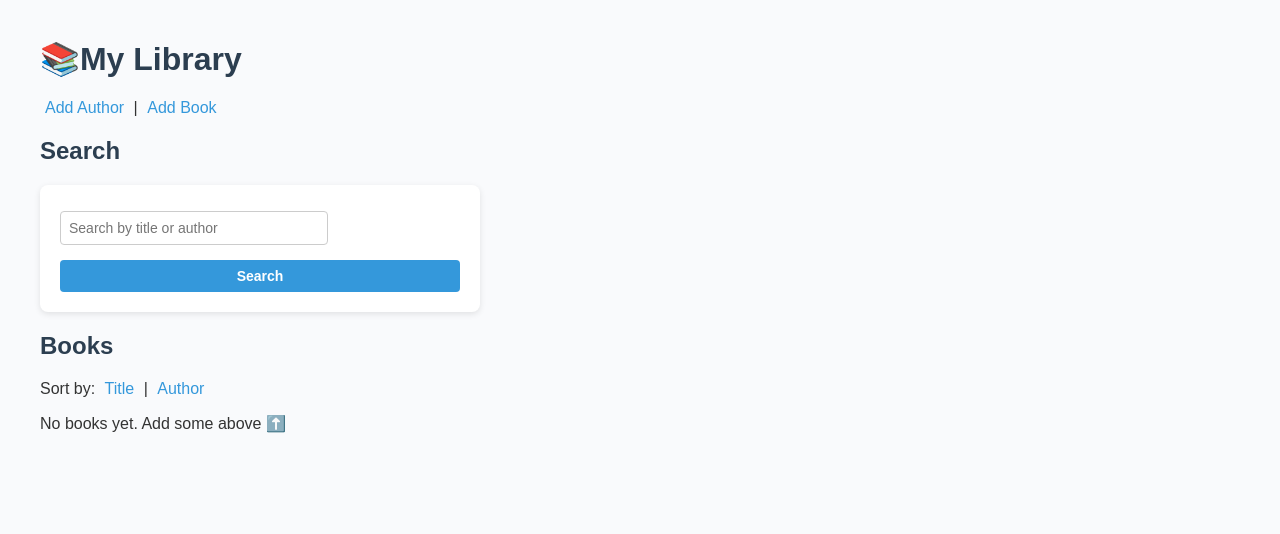
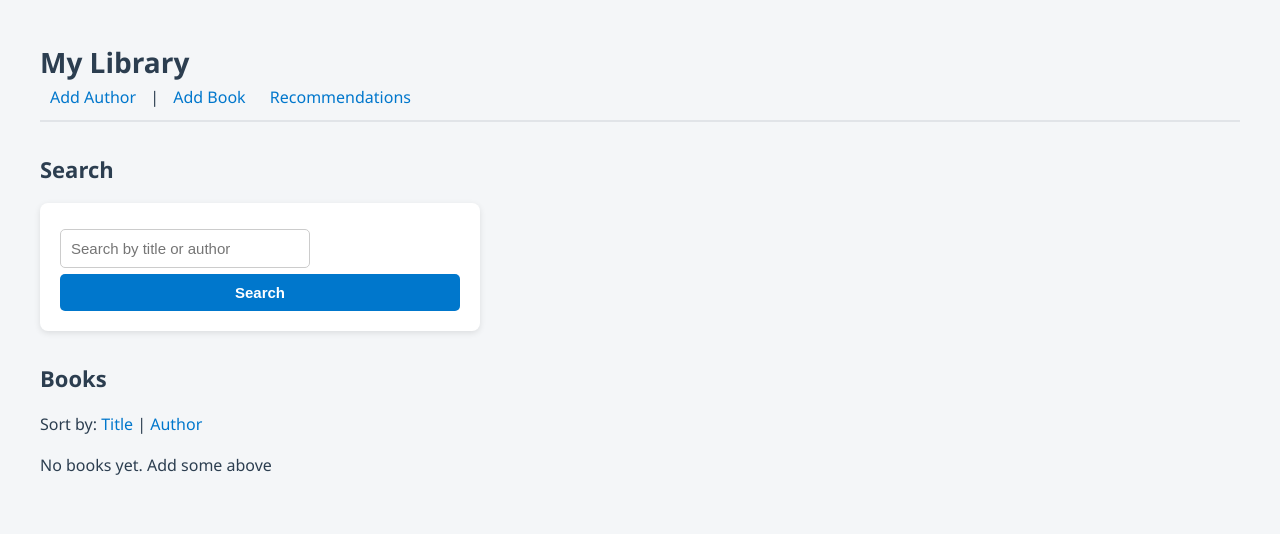
Before and after one commit to sargisheiser/book_alchemy, a Flask app: page / in a window 1280 px wide. Shown: the top 534 px of the page. Run offline with Flask 3, Linux system fonts and the light colour scheme.

Commit message:
Added Rating, detail pages, recommendations, pollished css

```diff
--- a/app.py
+++ b/app.py
@@ -4,46 +4,41 @@ from flask import Flask, render_template, request
 from datetime import datetime
 from data_models import db, Author, Book
 
-
 app = Flask(
-   __name__,
-   static_url_path="/static",
-   static_folder=os.path.join(os.path.dirname(__file__), "static"),
-   template_folder=os.path.join(os.path.dirname(__file__), "templates")
+    __name__,
+    static_url_path="/static",
+    static_folder=os.path.join(os.path.dirname(__file__), "static"),
+    template_folder=os.path.join(os.path.dirname(__file__), "templates")
 )
-
 
 basedir = os.path.abspath(os.path.dirname(__file__))
 app.config["SQLALCHEMY_DATABASE_URI"] = f"sqlite:///{os.path.join(basedir, 'data/library.sqlite')}"
 app.config["SQLALCHEMY_TRACK_MODIFICATIONS"] = False
-
+app.config["SECRET_KEY"] = "my-secret-key"
 
 db.init_app(app)
 
 
 @app.route("/")
 def home():
-   sort_by = request.args.get("sort", "title")
-   search = request.args.get("search", None)
+    sort_by = request.args.get("sort", "title")
+    search = request.args.get("search", None)
 
+    query = Book.query.join(Author)
 
-   query = Book.query.join(Author)
+    if search:
+        query = query.filter(
+            (Book.title.ilike(f"%{search}%")) |
+            (Author.name.ilike(f"%{search}%"))
+        )
 
+    if sort_by == "author":
+        books = query.order_by(Author.name).all()
+    else:
+        books = query.order_by(Book.title).all()
 
-   if search:
-       query = query.filter(
-           (Book.title.ilike(f"%{search}%")) |
-           (Author.name.ilike(f"%{search}%"))
-       )
+    return render_template("home.html", books=books, search=search)
 
-
-   if sort_by == "author":
-       books = query.order_by(Author.name).all()
-   else:
-       books = query.order_by(Book.title).all()
-
-
-   return render_template("home.html", books=books, search=search)
 
 @app.route("/add_author", methods=["GET", "POST"])
 def add_author():
@@ -67,35 +62,38 @@ def add_author():
 
 @app.route("/add_book", methods=["GET", "POST"])
 def add_book():
-   authors = Author.query.order_by(Author.name).all()
+    authors = Author.query.order_by(Author.name).all()
 
+    if request.method == "POST":
+        isbn = request.form.get("isbn")
+        title = request.form.get("title")
+        publication_year = request.form.get("publication_year")
+        author_id = request.form.get("author_id")
+        rating = request.form.get("rating") or None
 
-   if request.method == "POST":
-       isbn = request.form.get("isbn")
-       title = request.form.get("title")
-       publication_year = request.form.get("publication_year")
-       author_id = request.form.get("author_id")
+        if rating:
+            rating = int(rating)
 
+        new_book = Book(
+            isbn=isbn,
+            title=title,
+            publication_year=publication_year,
+            author_id=author_id,
+            rating=rating
+        )
+        db.session.add(new_book)
+        db.session.commit()
 
-       new_book = Book(
-           isbn=isbn,
-           title=title,
-           publication_year=publication_year,
-           author_id=author_id,
-       )
-       db.session.add(new_book)
-       db.session.commit()
+        message = f"Book '{title}' added successfully!"
+        return render_template("add_book.html", authors=authors, message=message)
 
+    return render_template("add_book.html", authors=authors)
 
-       message = f" Book '{title}' added successfully!"
-       return render_template("add_book.html", authors=authors, message=message)
-
-   return render_template("add_book.html", authors=authors)
 
 @app.route("/book/<int:book_id>/delete", methods=["POST"])
 def delete_book(book_id):
     book = Book.query.get_or_404(book_id)
-    author = book.author  # store reference for later
+    author = book.author
 
     db.session.delete(book)
     db.session.commit()
@@ -110,7 +108,49 @@ def delete_book(book_id):
     return redirect(url_for("home"))
 
 
+@app.route("/book/<int:book_id>", methods=["GET", "POST"])
+def book_detail(book_id):
+    book = Book.query.get_or_404(book_id)
+
+    if request.method == "POST":
+        rating = request.form.get("rating")
+        if rating:
+            book.rating = int(rating)
+            db.session.commit()
+            flash(f"Rating for '{book.title}' updated to {book.rating}/10", "success")
+        return redirect(url_for("book_detail", book_id=book.id))
+
+    return render_template("book_detail.html", book=book)
+
+
+@app.route("/author/<int:author_id>")
+def author_detail(author_id):
+    author = Author.query.get_or_404(author_id)
+    return render_template("author_detail.html", author=author)
+
+
+@app.route("/author/<int:author_id>/delete", methods=["POST"])
+def delete_author(author_id):
+    author = Author.query.get_or_404(author_id)
+
+    db.session.delete(author)
+    db.session.commit()
+
+    flash(f"Author '{author.name}' and all their books were deleted.", "success")
+    return redirect(url_for("home"))
+
+
+@app.route("/recommendations")
+def recommendations():
+    books = Book.query.order_by(Book.rating.desc().nullslast(), Book.title).limit(5).all()
+
+    if not books:
+        flash("No books available for recommendations. Add some first!", "info")
+
+    return render_template("recommendations.html", books=books)
+
+
 if __name__ == "__main__":
-   with app.app_context():
-       db.create_all()
-   app.run(debug=True)
+    with app.app_context():
+        db.create_all()
+    app.run(debug=True)
--- a/static/style.css
+++ b/static/style.css
@@ -1,160 +1,72 @@
 body {
-   font-family: Arial, Helvetica, sans-serif;
-   margin: 40px;
-   background-color: #f9fafc;
-   color: #333;
+    font-family: "Segoe UI", Roboto, Arial, Helvetica, sans-serif;
+    margin: 0;
+    padding: 40px;
+    background-color: #f4f6f8;
+    color: #2c3e50;
+    line-height: 1.6;
 }
 
 
-h1, h2 {
-   color: #2c3e50;
+h1, h2, h3 {
+    color: #2c3e50;
+    margin-bottom: 15px;
+}
+
+
+h1 {
+    font-size: 28px;
+    font-weight: 600;
+}
+
+
+h2 {
+    font-size: 22px;
+    margin-top: 30px;
+}
+
+
+h3 {
+    font-size: 18px;
 }
 
 
 a {
-   color: #3498db;
-   text-decoration: none;
-   margin: 0 5px;
+    color: #0077cc;
+    text-decoration: none;
 }
 
 
 a:hover {
-   text-decoration: underline;
-}
-
-
-form {
-   background: #fff;
-   padding: 20px;
-   border-radius: 8px;
-   box-shadow: 0px 2px 6px rgba(0,0,0,0.1);
-   max-width: 400px;
-}
-
-
-label {
-   display: block;
-   margin-top: 12px;
-   font-weight: bold;
-}
-
-
-input, select, button {
-   width: 100%;
-   padding: 8px;
-   margin-top: 6px;
-   border: 1px solid #ccc;
-   border-radius: 5px;
-   font-size: 14px;
-}
-
-
-button {
-   background-color: #3498db;
-   color: white;
-   font-weight: bold;
-   cursor: pointer;
-   margin-top: 15px;
-}
-
-
-button:hover {
-   background-color: #2980b9;
-}
-
-
-p[style*="color: green"], .success {
-   color: green;
-   font-weight: bold;
-   margin-bottom: 20px;
-}
-
-
-ul {
-   list-style-type: none;
-   padding: 0;
-}
-
-
-li {
-   background: #fff;
-   margin: 8px 0;
-   padding: 12px;
-   border-radius: 6px;
-   box-shadow: 0px 2px 4px rgba(0,0,0,0.08);
+    text-decoration: underline;
 }
 
 
 header {
-   margin-bottom: 20px;
+    margin-bottom: 30px;
+    border-bottom: 2px solid #e1e4e8;
+    padding-bottom: 10px;
 }
 
 
-.book-grid {
-   display: grid;
-   grid-template-columns: repeat(auto-fill, minmax(200px, 1fr));
-   gap: 20px;
-   margin-top: 20px;
+header h1 {
+    margin: 0;
 }
 
 
-.book-card {
-   background: white;
-   border: 1px solid #ddd;
-   border-radius: 8px;
-   padding: 15px;
-   text-align: center;
-   box-shadow: 0 2px 5px rgba(0,0,0,0.1);
-}
-
-
-.book-card img {
-   max-height: 200px;
-   margin-bottom: 10px;
-}
-
-
-.book-info h3 {
-   margin: 0 0 10px;
-   font-size: 18px;
-}
-
-
-form {
-   margin-bottom: 20px;
-}
-
-
-input[type="text"] {
-   width: 250px;
-   padding: 8px;
-   border: 1px solid #ccc;
-   border-radius: 4px;
-}
-
-
-button {
-   background-color: #3498db;
-   border: none;
-   padding: 8px 12px;
-   color: white;
-   border-radius: 4px;
-   cursor: pointer;
-}
-
-
-button:hover {
-   background-color: #2980b9;
+nav a {
+    margin: 0 10px;
+    font-weight: 500;
 }
 
 
 .flash-messages {
-    margin: 15px 0;
+    margin: 20px 0;
 }
 
 
 .flash-messages p {
-    padding: 10px;
+    padding: 12px 15px;
     border-radius: 6px;
     font-weight: bold;
 }
@@ -165,3 +77,110 @@ button:hover {
     color: #155724;
     border: 1px solid #c3e6cb;
 }
+
+
+form {
+    background: #fff;
+    padding: 20px;
+    border-radius: 8px;
+    box-shadow: 0px 2px 6px rgba(0, 0, 0, 0.1);
+    max-width: 400px;
+    margin-bottom: 25px;
+}
+
+
+label {
+    display: block;
+    margin-top: 12px;
+    font-weight: 600;
+    font-size: 14px;
+    color: #333;
+}
+
+
+input, select, button {
+    width: 100%;
+    padding: 10px;
+    margin-top: 6px;
+    border: 1px solid #ccc;
+    border-radius: 5px;
+    font-size: 15px;
+    box-sizing: border-box;
+}
+
+
+input[type="text"] {
+    width: 250px;
+    display: inline-block;
+}
+
+
+button {
+    background-color: #0077cc;
+    color: white;
+    border: none;
+    font-weight: 600;
+    cursor: pointer;
+    border-radius: 5px;
+    transition: background 0.2s;
+}
+
+
+button:hover {
+    background-color: #005fa3;
+}
+
+
+/* Book Grid */
+.book-grid {
+    display: grid;
+    grid-template-columns: repeat(auto-fill, minmax(220px, 1fr));
+    gap: 25px;
+    margin-top: 20px;
+}
+
+
+.book-card {
+    background: white;
+    border: 1px solid #ddd;
+    border-radius: 10px;
+    padding: 15px;
+    text-align: center;
+    box-shadow: 0 2px 6px rgba(0, 0, 0, 0.08);
+    transition: transform 0.2s;
+}
+
+
+.book-card:hover {
+    transform: translateY(-3px);
+}
+
+
+.book-card img {
+    max-height: 200px;
+    margin-bottom: 10px;
+    border-radius: 6px;
+}
+
+
+.book-info h3 {
+    margin: 10px 0;
+    font-size: 18px;
+}
+
+
+.book-info p {
+    margin: 5px 0;
+    font-size: 14px;
+}
+
+
+.delete-form button {
+    background-color: #e74c3c;
+    margin-top: 10px;
+}
+
+
+.delete-form button:hover {
+    background-color: #c0392b;
+}
--- a/templates/add_author.html
+++ b/templates/add_author.html
@@ -7,22 +7,28 @@
 <body>
 <h1>Add Author</h1>
 
+
 {% if message %}
 <p class="success">{{ message }}</p>
 {% endif %}
+
 
 <form method="POST">
     <label>Name:</label>
     <input type="text" name="name" required><br><br>
 
+
     <label>Birth Date:</label>
     <input type="date" name="birth_date"><br><br>
+
 
     <label>Date of Death:</label>
     <input type="date" name="date_of_death"><br><br>
 
+
     <button type="submit">Add Author</button>
 </form>
+
 
 <a href="/">Back to Home</a>
 </body>
--- a/templates/home.html
+++ b/templates/home.html
@@ -1,17 +1,22 @@
 <!DOCTYPE html>
-<html>
+<html lang="en">
 <head>
+    <meta charset="UTF-8">
     <title>Library Home</title>
     <link rel="stylesheet" href="{{ url_for('static', filename='style.css') }}">
 </head>
 <body>
 <header>
-       <h1>📚My Library</h1>
+    <h1> My Library</h1>
     <nav>
-           <a href="/add_author">Add Author</a> |
-           <a href="/add_book">Add Book</a>
+        <a href="{{ url_for('add_author') }}">Add Author</a> |
+        <a href="{{ url_for('add_book') }}">Add Book</a>
+        <a href="/recommendations">Recommendations</a>
+
+
     </nav>
 </header>
+
 
 {% with messages = get_flashed_messages(with_categories=true) %}
 {% if messages %}
@@ -23,37 +28,52 @@
 {% endif %}
 {% endwith %}
 
-   <section>
+
+<section class="search-section">
     <h2>Search</h2>
-       <form method="get" action="/">
+    <form method="get" action="{{ url_for('home') }}">
         <input type="text" name="search" placeholder="Search by title or author" value="{{ search or '' }}">
         <button type="submit">Search</button>
     </form>
 </section>
 
-   <section>
+
+<section class="books-section">
     <h2>Books</h2>
-       <p>Sort by:
+    <p class="sort-options">
+        Sort by:
         <a href="/?sort=title{% if search %}&search={{ search }}{% endif %}">Title</a> |
         <a href="/?sort=author{% if search %}&search={{ search }}{% endif %}">Author</a>
     </p>
+
 
     {% if books %}
     <div class="book-grid">
         {% for book in books %}
         <div class="book-card">
+            <a href="{{ url_for('book_detail', book_id=book.id) }}">
                 <img src="https://covers.openlibrary.org/b/isbn/{{ book.isbn }}-M.jpg"
                      alt="Cover for {{ book.title }}"
                      onerror="this.style.display='none';">
+            </a>
             <div class="book-info">
-                           <h3>{{ book.title }}</h3>
-                           <p><strong>Author:</strong> {{ book.author.name }}</p>
+                <h3>
+                    <a href="{{ url_for('book_detail', book_id=book.id) }}">
+                        {{ book.title }}
+                    </a>
+                </h3>
+                <p><strong>Author:</strong>
+                    <a href="{{ url_for('author_detail', author_id=book.author.id) }}">
+                        {{ book.author.name }}
+                    </a>
+                </p>
                 <p><strong>Year:</strong> {{ book.publication_year }}</p>
                 <p><strong>ISBN:</strong> {{ book.isbn }}</p>
+                <p><strong>Rating:</strong> {{ book.rating or 'Not rated' }}</p>
             </div>
 
-                       <form action="{{ url_for('delete_book', book_id=book.id) }}"
-                             method="post" style="margin-top:10px;">
+
+            <form action="{{ url_for('delete_book', book_id=book.id) }}" method="post" class="delete-form">
                 <button type="submit" onclick="return confirm('Are you sure you want to delete this book?');">
                     Delete Book
                 </button>
@@ -65,7 +85,7 @@
     {% if search %}
     <p>No results found for "{{ search }}"</p>
     {% else %}
-               <p>No books yet. Add some above ⬆️</p>
+    <p>No books yet. Add some above</p>
     {% endif %}
     {% endif %}
 </section>
```
Also changed, not shown: data_models.py (+17 -3 lines), templates/add_book.html (+19 -9 lines), templates/author_detail.html (added, +46 -0 lines), templates/book_detail.html (added, +34 -0 lines), templates/recommendations.html (added, +48 -0 lines). Lines whose indentation alone changed are shown as unchanged.
